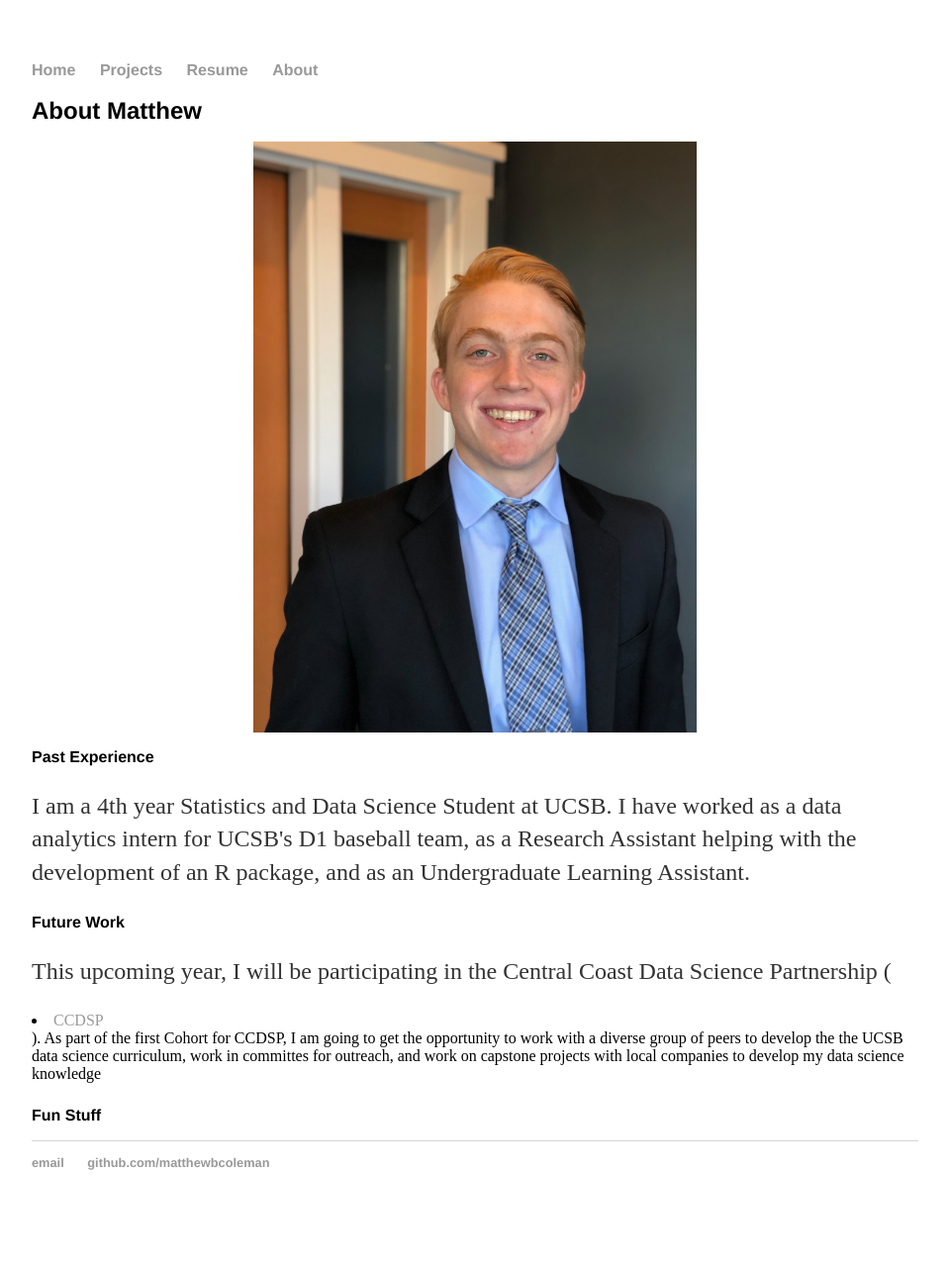
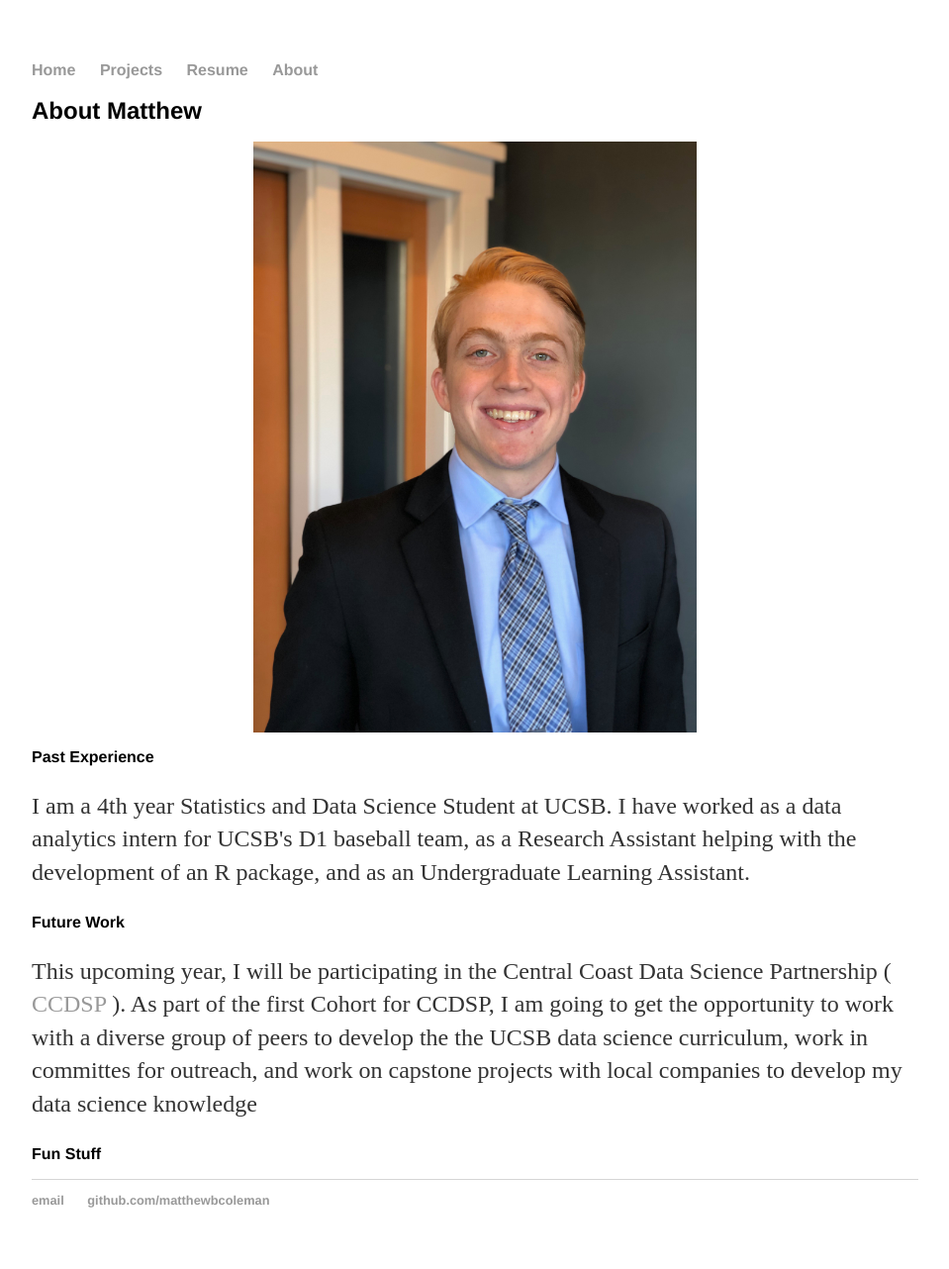
Before and after one commit to matthewbcoleman/matthewbcoleman.github.io, a Jekyll site: the page built from about/index.html, in a window 1280 px wide. Shown: the whole page at 99% size, without its empty margins (160-1119 px from the left). Built offline with Jekyll 4.4.1, drawn with Linux system fonts in a browser that asks for light colours; before the commit the page ends 1244 px from its top, so only the background shows below that.

```diff
--- a/about/index.html
+++ b/about/index.html
@@ -22,7 +22,7 @@ title: About Me
 
 
 				<h3>Future Work</h3>
-				<p>This upcoming year, I will be participating in the Central Coast Data Science Partnership (<li><a href = "https://centralcoastdatascience.org/news/all/2020/ucsb-names-first-cohort-nsf-fellows">CCDSP</a></li>). As part of the first Cohort for CCDSP, I am going to get the opportunity to work with a diverse group of peers to develop the the UCSB data science curriculum, work in committes for outreach, and work on capstone projects with local companies to develop my data science knowledge</p>
+				<p>This upcoming year, I will be participating in the Central Coast Data Science Partnership ( <a href = "google.com">CCDSP</a> ). As part of the first Cohort for CCDSP, I am going to get the opportunity to work with a diverse group of peers to develop the the UCSB data science curriculum, work in committes for outreach, and work on capstone projects with local companies to develop my data science knowledge</p>
 
 				<h3>Fun Stuff</h3>
 			<!--
```
